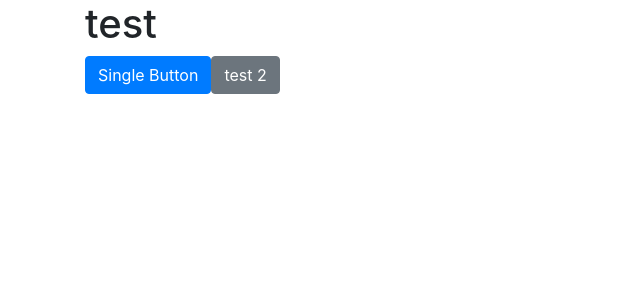
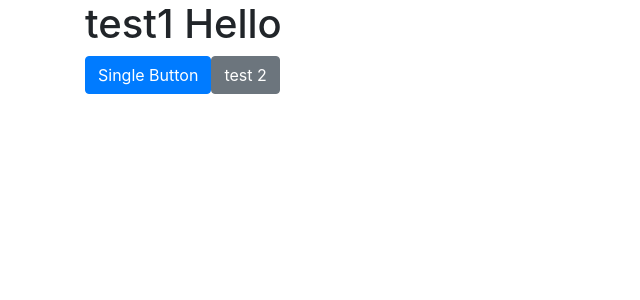
Before and after one commit to JoannaDrozdz/angular-test-bootstrap, an Angular app: page / in a window 1280 px wide. Shown: the top 300 px of the page, without its empty margins (0-640 px from the left). Built offline with nearby package versions, Linux system fonts and the light colour scheme.

Commit message:
Change of title

```diff
--- a/src/app/app.component.html
+++ b/src/app/app.component.html
@@ -1,5 +1,5 @@
 <div class="container" >
-  <h1>test</h1>
+  <h1>test1 Hello</h1>
   <button type="button" class="btn btn-primary">
     Single Button
   </button>
```
